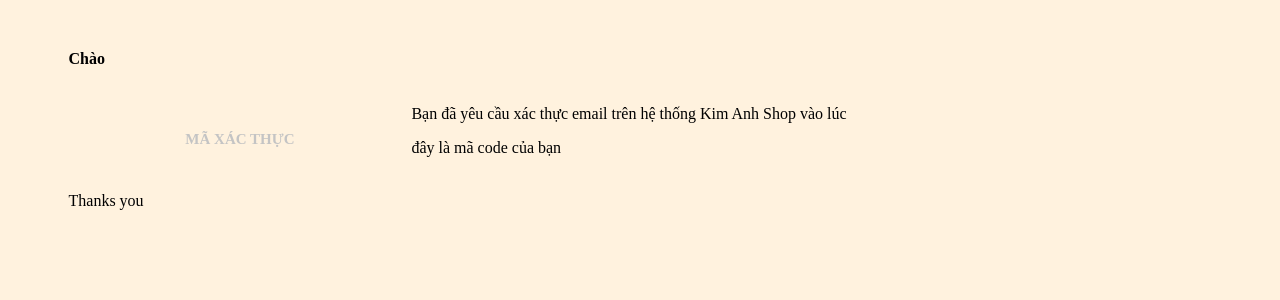
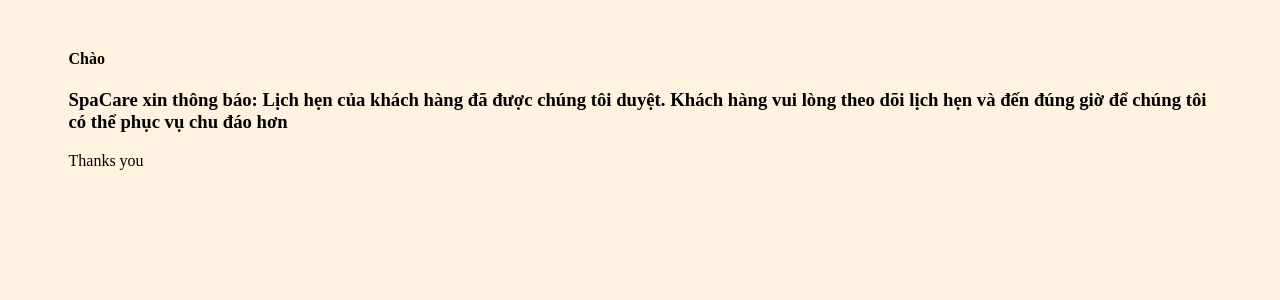
Before and after one commit to DuyViet-Vo/spa-care, a Django app: template spacare/send_email/templates/lich_hen.html in a window 1280 px wide. Shown: the top 300 px of the page. Run offline with Django 3.2, Linux system fonts and the light colour scheme; the template is opened without the code that fills it, so the values that code supplies are empty.

Commit message:
chore: update send email

```diff
--- a/spacare/send_email/templates/lich_hen.html
+++ b/spacare/send_email/templates/lich_hen.html
@@ -13,14 +13,7 @@
     </header>
     <div class="content" style="width: 90%;margin-left: auto;margin-right: auto;">
         <h4>Chào {{email}}</h4>
-        <div class="main" style=" display: flex;">
-            <div class="text" style="width: 30%;font-size: 15px;font-weight: bold;color: #c4c4c4;line-height: 60px;text-align: center;padding-top: 20px;">MÃ XÁC THỰC</div>
-            <div class="notification">
-                <p>Bạn đã yêu cầu xác thực email trên hệ thống Kim Anh Shop vào lúc {{time}}</p>
-                <p>đây là mã code của bạn</p>
-                <h3>{{code}}</h3>
-            </div>
-        </div>
+            <h3>SpaCare xin thông báo: Lịch hẹn của khách hàng đã được chúng tôi duyệt. Khách hàng vui lòng theo dõi lịch hẹn và đến đúng giờ để chúng tôi có thể phục vụ chu đáo hơn</h3>
         <p>Thanks you</p>
     </div>
 </body>
--- a/spacare/send_email/views.py
+++ b/spacare/send_email/views.py
@@ -37,9 +37,9 @@
         products = []
         stt = 0
         for chi_tiet in chi_tiet_lich_hen:
-            tt = stt + 1
+            stt = stt + 1
             product = {
-                "stt": tt,
+                "stt": stt,
                 "dich_vu": chi_tiet["dich_vu"]["ten_dich_vu"],
                 "trang_thai": chi_tiet["trang_thai"],
                 "ghi_chu": chi_tiet["ghi_chu"],
@@ -50,7 +50,7 @@
         pdf_filename = create_pdf(ten, sdt, thoi_gian_hen, products)
 
         mail_from = settings.EMAIL_HOST_USER
-        mail_to = self.request.user.email
+        mail_to = self.request.user.ho_ten
         subject = "THÔNG BÁO LICH HEN"
         text_content = "This is an important message."
         content = {
```
